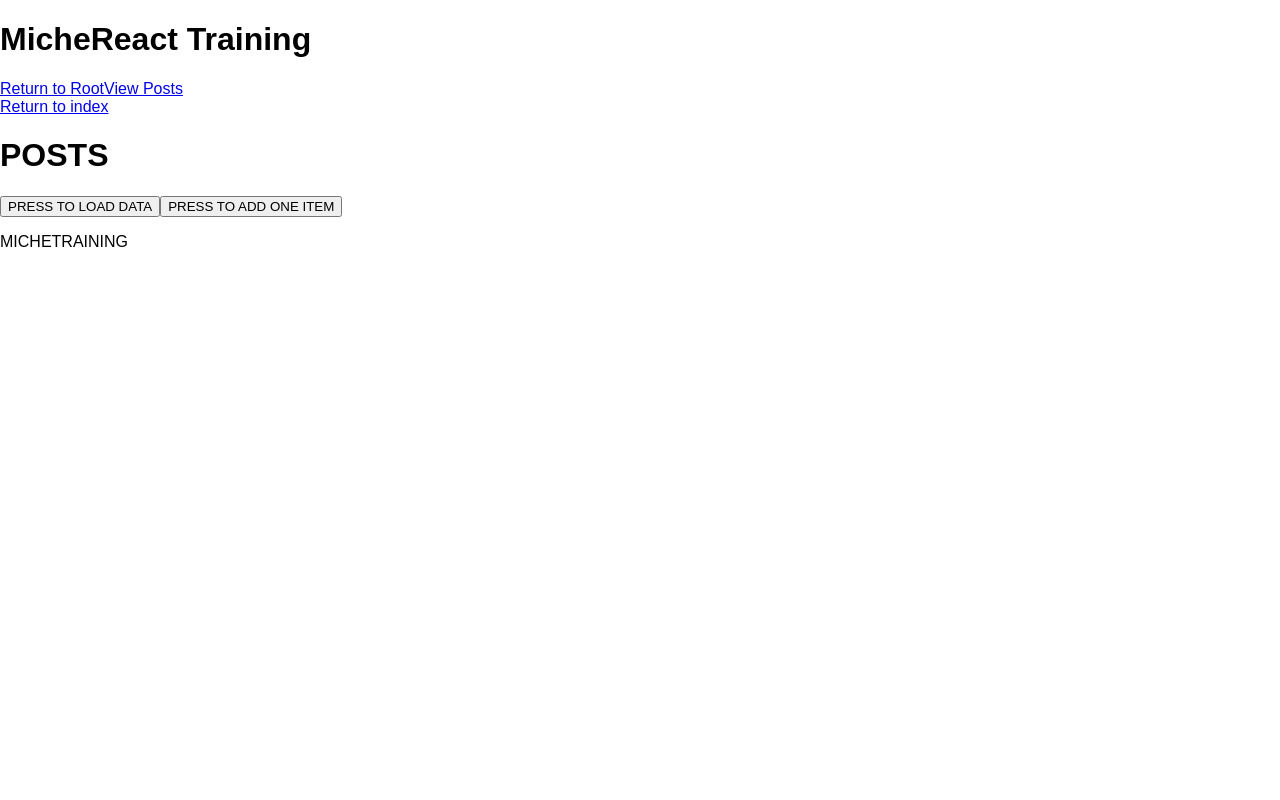
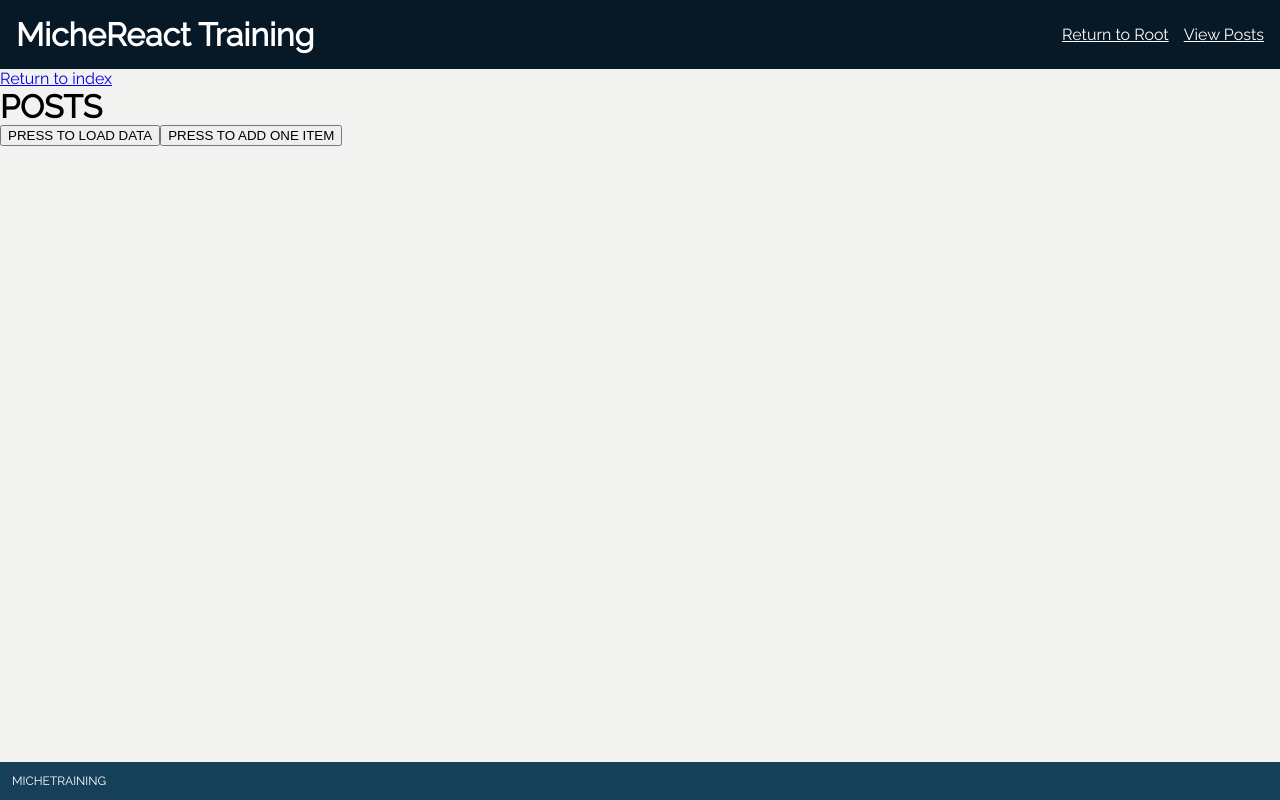
Before and after one commit to Sergio-Montoya-c/react-training, a React (Create React App) app: page /list in a window 1280 px wide. Built offline with nearby package versions, Linux system fonts and the light colour scheme.

Commit message:
React Day 3 - Added Chokidar for SASS and minor styling

```diff
--- a/src/App.css
+++ b/src/App.css
@@ -1,28 +1,34 @@
-.App {
-  text-align: center;
-}
+@import url("https://fonts.googleapis.com/css?family=Raleway");
+header {
+  background: #071826;
+  color: #FFF;
+  display: flex;
+  justify-content: space-between;
+  padding: 1em;
+  align-items: center;
+  flex-shrink: 0; }
+  header a {
+    margin: 0 0 0 15px;
+    color: #FFF; }
 
-.App-logo {
-  animation: App-logo-spin infinite 20s linear;
-  height: 80px;
-}
+footer {
+  background: #164059;
+  padding: 1em;
+  color: #FFF;
+  font-size: 12px; }
 
-.App-header {
-  background-color: #222;
-  height: 150px;
-  padding: 20px;
-  color: white;
-}
+html, body, #root {
+  margin: 0;
+  padding: 0;
+  font-family: "Raleway", sans-serif;
+  height: 100%;
+  display: flex;
+  flex-direction: column;
+  background: #F2F2F0; }
 
-.App-title {
-  font-size: 1.5em;
-}
+h1 {
+  margin: 0;
+  padding: 0; }
 
-.App-intro {
-  font-size: large;
-}
-
-@keyframes App-logo-spin {
-  from { transform: rotate(0deg); }
-  to { transform: rotate(360deg); }
-}
+.main-content {
+  flex: 2; }
--- /dev/null
+++ b/src/App.scss
@@ -0,0 +1,5 @@
+@import 'styles/utils/variables';
+
+@import 'styles/components/header';
+@import 'styles/components/footer';
+@import 'styles/utils/reset';
--- a/src/layouts/MainLayout.jsx
+++ b/src/layouts/MainLayout.jsx
@@ -8,10 +8,14 @@ export default class MainLayout extends Component {
       <Fragment>
         <header>
           <h1>MicheReact Training</h1>
-          <Link to="/">Return to Root</Link>
-          <Link to="/list">View Posts</Link>
+          <div>
+            <Link to="/">Return to Root</Link>
+            <Link to="/list">View Posts</Link>
+          </div>
         </header>
+        <div className="main-content">
           {children}
+        </div>
         <footer>
           MICHETRAINING
         </footer>
--- /dev/null
+++ b/src/styles/components/_footer.scss
@@ -0,0 +1,6 @@
+footer {
+  background: $mid-blue;
+  padding: 1em;
+  color: #FFF;
+  font-size: 12px;
+}
--- /dev/null
+++ b/src/styles/components/_header.scss
@@ -0,0 +1,13 @@
+header {
+  background: $dark-blue;
+  color: #FFF;
+  display: flex;
+  justify-content: space-between;
+  padding: 1em;
+  align-items: center;
+  flex-shrink: 0;
+  a {
+    margin: 0 0 0 15px;
+    color: #FFF;
+  }
+}
--- /dev/null
+++ b/src/styles/utils/_reset.scss
@@ -0,0 +1,18 @@
+html, body, #root {
+  margin: 0;
+  padding: 0;
+  font-family: $main-font;
+  height: 100%;
+  display: flex;
+  flex-direction: column;
+  background: $main-background-color;
+}
+
+h1 {
+  margin: 0;
+  padding: 0;
+}
+
+.main-content {
+  flex: 2;
+}
--- /dev/null
+++ b/src/styles/utils/_variables.scss
@@ -0,0 +1,6 @@
+@import url('https://fonts.googleapis.com/css?family=Raleway');
+
+$main-font: 'Raleway', sans-serif;
+$dark-blue: #071826;
+$mid-blue: #164059;
+$main-background-color: #F2F2F0;
```
Also changed, not shown: package.json (+9 -3 lines), 1 other file (tests, documents, lock files or other folders).
